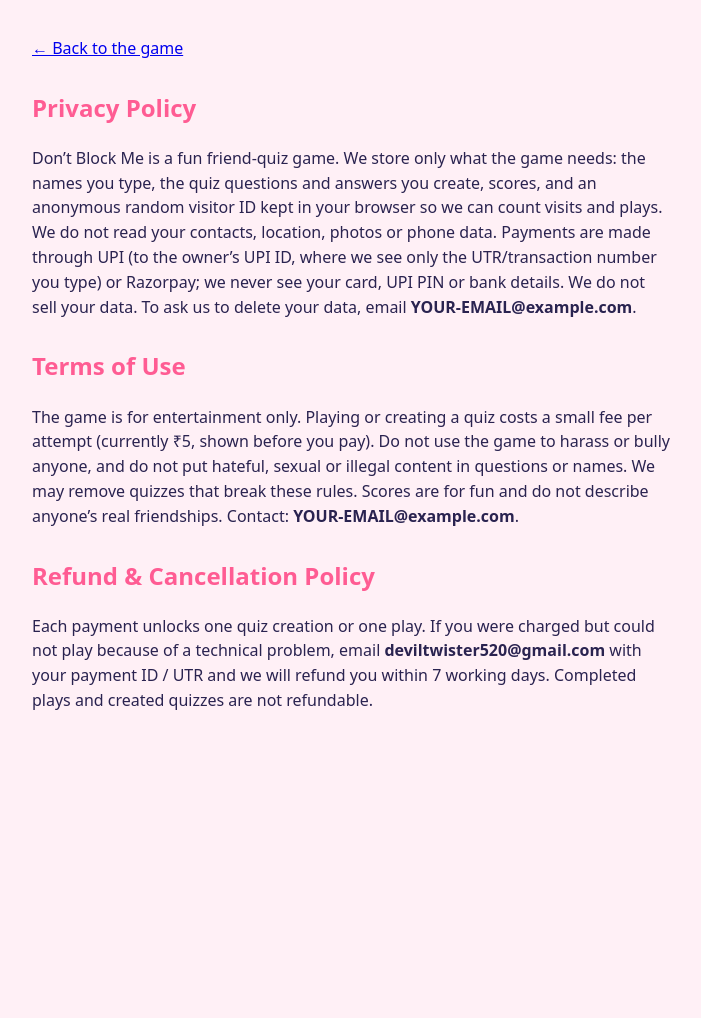
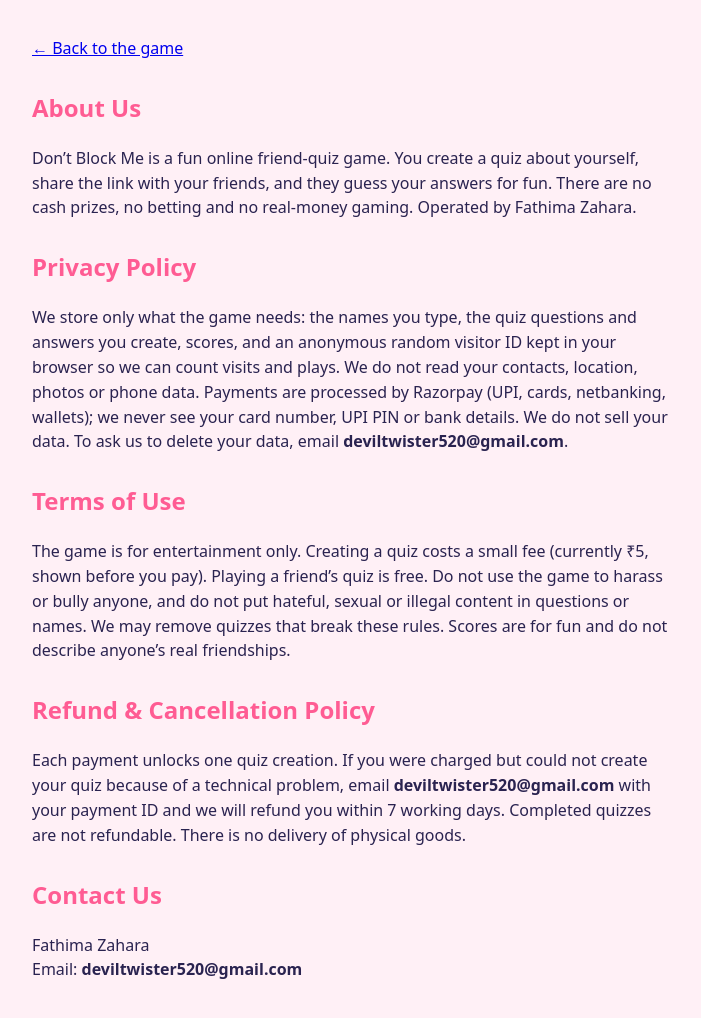
Before and after one commit to zaharaCodes/Don-t-Block-Me, a website: page public/policies.html in a window 1280 px wide. Shown: the whole page, without its empty margins (288-989 px from the left). Before the commit the page ends 800 px from the top, so only its background shows below. Drawn offline with Linux system fonts and the light colour scheme.

Commit message:
Update policies

```diff
--- a/public/policies.html
+++ b/public/policies.html
@@ -3,10 +3,19 @@
 <title>Policies · Don’t Block Me</title>
 <style>body{font-family:system-ui,sans-serif;max-width:640px;margin:0 auto;padding:20px;line-height:1.55;color:#2a2350;background:#fff0f6}h2{color:#ff5c93;margin-top:28px}</style></head><body>
 <p><a href="/">← Back to the game</a></p>
+
+<h2 id="about">About Us</h2>
+<p>Don’t Block Me is a fun online friend-quiz game. You create a quiz about yourself, share the link with your friends, and they guess your answers for fun. There are no cash prizes, no betting and no real-money gaming. Operated by Fathima Zahara.</p>
+
 <h2 id="privacy">Privacy Policy</h2>
-<p>Don’t Block Me is a fun friend-quiz game. We store only what the game needs: the names you type, the quiz questions and answers you create, scores, and an anonymous random visitor ID kept in your browser so we can count visits and plays. We do not read your contacts, location, photos or phone data. Payments are made through UPI (to the owner’s UPI ID, where we see only the UTR/transaction number you type) or Razorpay; we never see your card, UPI PIN or bank details. We do not sell your data. To ask us to delete your data, email <b>YOUR-EMAIL@example.com</b>.</p>
+<p>We store only what the game needs: the names you type, the quiz questions and answers you create, scores, and an anonymous random visitor ID kept in your browser so we can count visits and plays. We do not read your contacts, location, photos or phone data. Payments are processed by Razorpay (UPI, cards, netbanking, wallets); we never see your card number, UPI PIN or bank details. We do not sell your data. To ask us to delete your data, email <b>deviltwister520@gmail.com</b>.</p>
+
 <h2 id="terms">Terms of Use</h2>
-<p>The game is for entertainment only. Playing or creating a quiz costs a small fee per attempt (currently ₹5, shown before you pay). Do not use the game to harass or bully anyone, and do not put hateful, sexual or illegal content in questions or names. We may remove quizzes that break these rules. Scores are for fun and do not describe anyone’s real friendships. Contact: <b>YOUR-EMAIL@example.com</b>.</p>
+<p>The game is for entertainment only. Creating a quiz costs a small fee (currently ₹5, shown before you pay). Playing a friend’s quiz is free. Do not use the game to harass or bully anyone, and do not put hateful, sexual or illegal content in questions or names. We may remove quizzes that break these rules. Scores are for fun and do not describe anyone’s real friendships.</p>
+
 <h2 id="refund">Refund &amp; Cancellation Policy</h2>
-<p>Each payment unlocks one quiz creation or one play. If you were charged but could not play because of a technical problem, email <b>deviltwister520@gmail.com</b> with your payment ID / UTR and we will refund you within 7 working days. Completed plays and created quizzes are not refundable.</p>
+<p>Each payment unlocks one quiz creation. If you were charged but could not create your quiz because of a technical problem, email <b>deviltwister520@gmail.com</b> with your payment ID and we will refund you within 7 working days. Completed quizzes are not refundable. There is no delivery of physical goods.</p>
+
+<h2 id="contact">Contact Us</h2>
+<p>Fathima Zahara<br>Email: <b>deviltwister520@gmail.com</b></p>
 </body></html>
```
